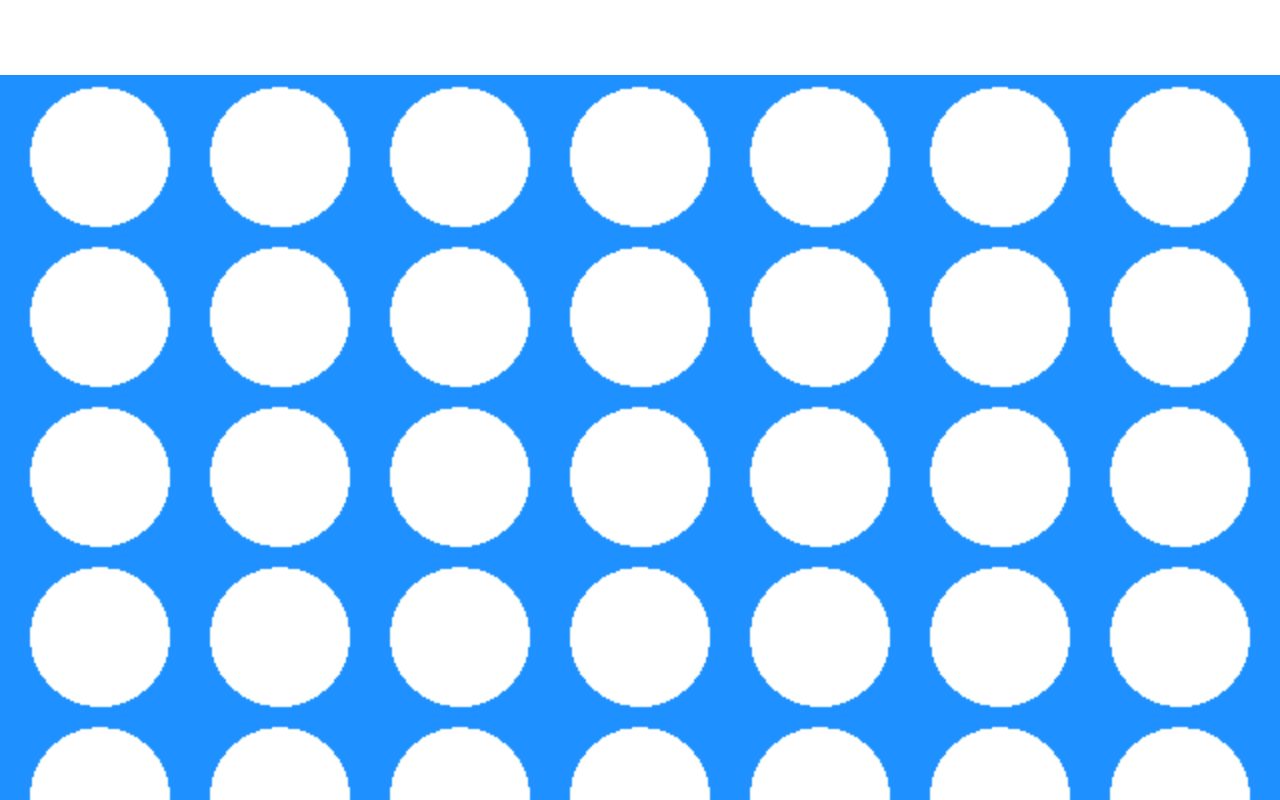
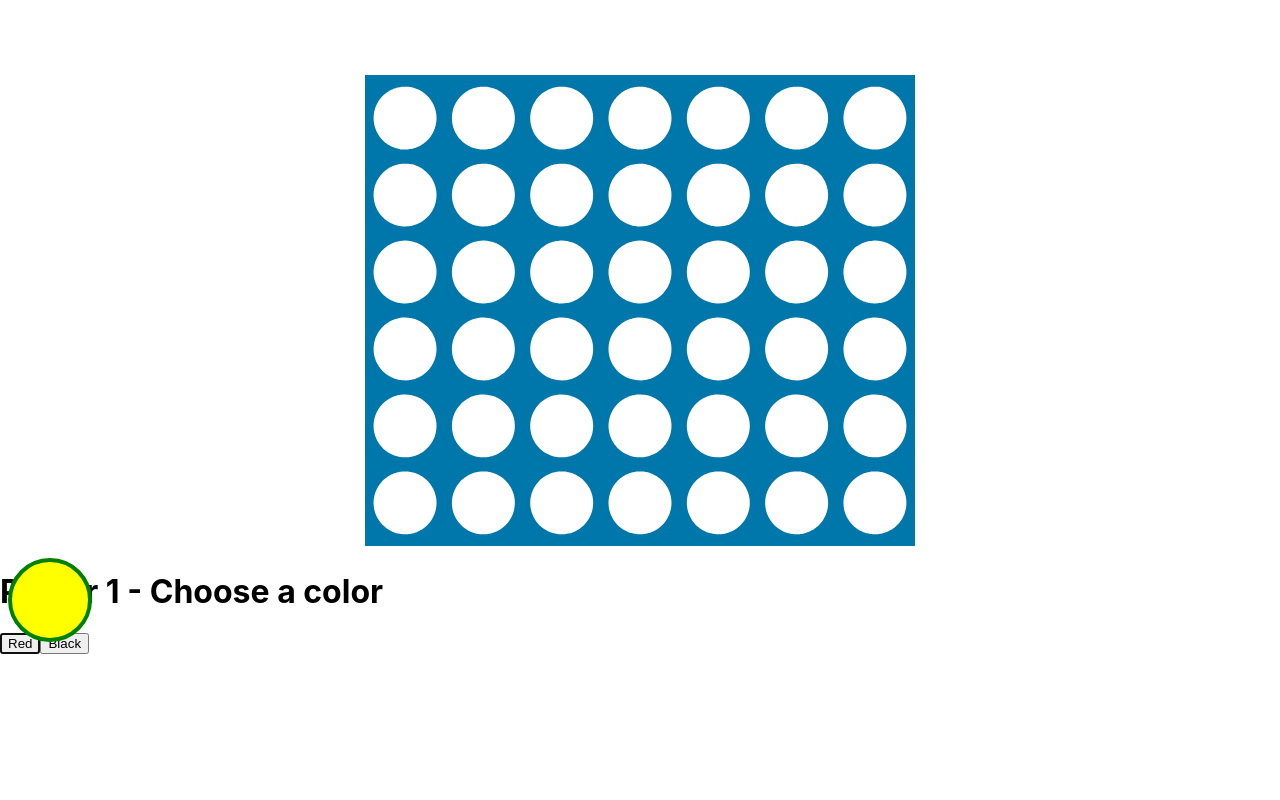
Before and after one commit to Tim-Kerr/Connect4, a React (Create React App) app: page / in a window 1280 px wide. Both pictures are taken after a click on the button "Red". Shown: the top 800 px of the page. Built offline with nearby package versions, Linux system fonts and the light colour scheme.

Commit message:
master: -

```diff
--- a/src/components/Board.tsx
+++ b/src/components/Board.tsx
@@ -1,9 +1,37 @@
 import React from 'react';
-import board from '../assets/board.png';
+import board from '../assets/board.svg';
 
 const Board: React.FC = () => {
+    // const renderColumns = () => {
+    //     const columns = [];
+    //     for (let i = 0; i < 7; i++) {
+    //         columns.push(<div key={i} className='column'>Test</div>);
+    //     }
+    //     return columns;
+    // }
+
     return (
-        <img className='board' src={board} alt='' />
+        // <div>
+        //      <div className='columns'>
+        //         {renderColumns()}
+        //     </div>
+        //     <div className='board'>
+        //         <img className='board-img' src={board} alt='' />
+        //     </div>
+        // </div>
+
+        <div className='board'>
+            <div className="cols">
+                <div></div>
+                <div></div>
+                <div></div>
+                <div></div>
+                <div></div>
+                <div></div>
+                <div></div>
+            </div>
+            <img className='board-img' src={board} alt='' />
+        </div>
     );
 }
 
--- a/src/components/Game.tsx
+++ b/src/components/Game.tsx
@@ -1,14 +1,18 @@
 import React, { useState } from 'react';
 import '../styles/App.css'
 import Board from './Board';
+import GamePiece from './GamePiece';
 import Modal from 'react-responsive-modal';
 import { Color } from '../enums/Color';
 
 const Game: React.FC = () => {
   const [gameStart, setGameStart] = useState(false);
+  const [turn, setTurn] = useState(Color.NONE);
+  const [animatingDrop, setAnimatingDrop] = useState(false);
 
   const startGame = (p1Color: Color) => {
     setGameStart(true);
+    setTurn(p1Color);
   }
 
   return (
@@ -25,6 +29,7 @@ const Game: React.FC = () => {
         <button onClick={() => startGame(Color.BLACK)}>Black</button>
       </Modal>
       {gameStart && <Board />}
+      {gameStart && <GamePiece color={turn} />}
     </div>
   );
 }
--- a/src/components/GamePiece.tsx
+++ b/src/components/GamePiece.tsx
@@ -1,8 +1,17 @@
 import React from 'react';
+import { Color } from '../enums/Color';
 
-const GamePiece: React.FC = () => {
+interface IGamePieceProps {
+    color: Color;
+}
+
+const GamePiece: React.FC<IGamePieceProps> = (props) => {
     return (
-        <div />
+        <div className='gamepiece'>
+            <svg width="100" height="100">
+                <circle cx="50" cy="50" r="40" stroke="green" strokeWidth="4" fill="yellow" />
+            </svg>
+        </div>
     );
 }
 
--- a/src/enums/Color.ts
+++ b/src/enums/Color.ts
@@ -1,4 +1,5 @@
 export enum Color {
+    NONE,
     RED,
     BLACK
 }
--- a/src/styles/App.css
+++ b/src/styles/App.css
@@ -24,8 +24,19 @@
 }
 
 .board {
+  max-width: 550px;
+  margin-left: auto;
+  margin-right: auto;
+}
+
+.board-img {
   margin-top: 75px;
-  max-width: 100%;
+  position: relative;
+  left: 0;
   width: 100%;
   height: auto;
 }
+
+.gamepiece {
+  position: absolute;
+}
```
Also changed, not shown: src/assets/board.svg (added).
